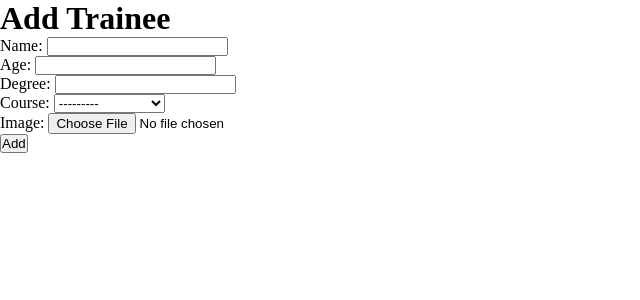
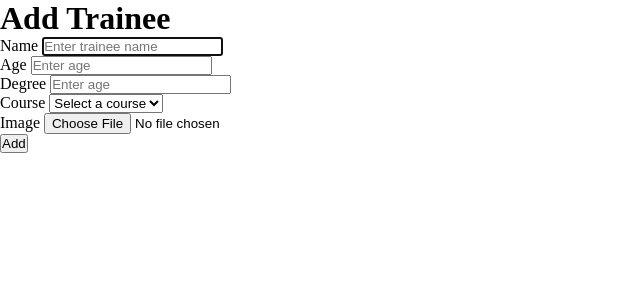
Before and after one commit to Fiow00/ITIan, a Django app: page /trainees/add/ in a window 1280 px wide. Shown: the part 56-356 px from the top of the page, without its empty margins (0-640 px from the left). Run offline with Django 5.2, Linux system fonts and the light colour scheme; tables that the repository leaves empty hold one stand-in row (values such as "Sample post"); parts of the project's set-up code (start-up, migrations or seed data) failed here and were passed over.

Commit message:
Update add_trainee form with user friendly interface

```diff
--- a/trainees/forms.py
+++ b/trainees/forms.py
@@ -4,8 +4,34 @@ from .models import Trainee
 from courses.models import Course
 
 class TraineeForm(forms.Form):
-    name = forms.CharField(max_length=64)
-    age = forms.IntegerField()
-    degree = forms.DecimalField(decimal_places=2, max_digits=4)
-    course = forms.ModelChoiceField(queryset=Course.objects.all())
+    name = forms.CharField(
+        max_length=64,
+        widget=forms.TextInput(attrs={
+            "placeholder": "Enter trainee name",
+            "style": "color: red;",
+            "autofocus": True
+        })
+    )
+
+    age = forms.IntegerField(
+        min_value=0,
+        widget=forms.NumberInput(attrs={
+            "placeholder": "Enter age",
+        })
+    )
+
+    degree = forms.DecimalField(
+        decimal_places=2,
+        max_digits=4,
+        widget=forms.NumberInput(attrs={
+            "placeholder": "Enter degree (e.g. 85.50)",
+            "step": 0.5,
+        })
+    )
+
+    course = forms.ModelChoiceField(
+        queryset=Course.objects.all(),
+        empty_label="Select a course"
+    )
+
     image = forms.ImageField()
--- a/trainees/templates/trainees/trainee_add.html
+++ b/trainees/templates/trainees/trainee_add.html
@@ -9,7 +9,31 @@
 
     <form method="POST" enctype="multipart/form-data">
         {% csrf_token %}
-        {{ form.as_p }}
+        <div>
+            {{ form.name.label }}
+            {{ form.name }}
+            {{ form.errors }}
+        </div>
+        <div>
+            {{ form.age.label }}
+            {{ form.age }}
+            {{ form.errors }}
+        </div>
+        <div>
+            {{ form.degree.label }}
+            {{ form.age }}
+            {{ form.errors }}
+        </div>
+        <div>
+            {{ form.course.label }}
+            {{ form.course }}
+            {{ form.errors }}
+        </div>
+        <div>
+            {{ form.image.label }}
+            {{ form.image }}
+            {{ form.errors }}
+        </div>
         <input type="submit" value="Add">
     </form>
 
```
